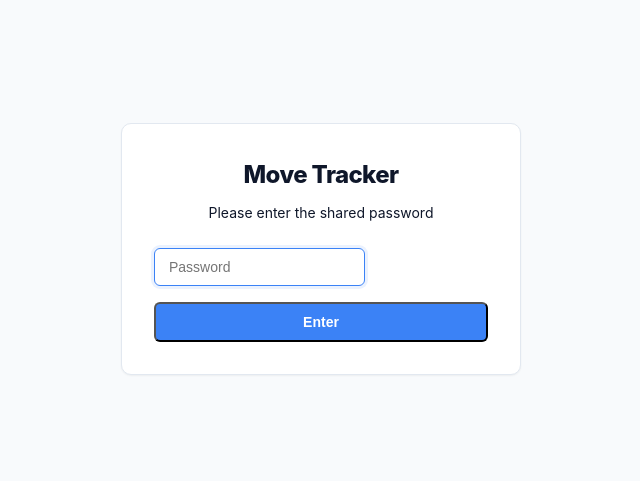
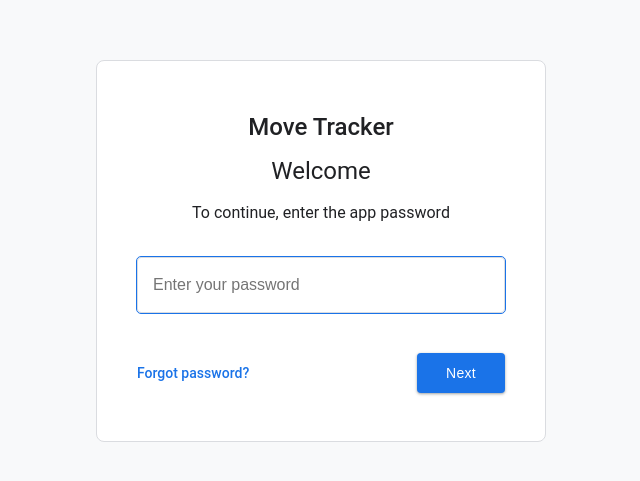
Before and after one commit to amorland/move-tracker, a Next.js app: page /login in a window 1280 px wide. Shown: the part 141-622 px from the top of the page, without its empty margins (319-959 px from the left). Built offline with nearby package versions, Linux system fonts and the light colour scheme.

Commit message:
UI Update: Implemented Google-style Material Design and Icons

```diff
--- a/src/app/globals.css
+++ b/src/app/globals.css
@@ -1,17 +1,22 @@
 :root {
-  --background: #f8fafc;
-  --foreground: #0f172a;
-  --sidebar-bg: #ffffff;
+  --background: #f8f9fa;
+  --foreground: #202124;
+  --sidebar-bg: #f8f9fa;
   --card-bg: #ffffff;
-  --primary: #3b82f6;
-  --primary-hover: #2563eb;
-  --secondary: #64748b;
-  --border: #e2e8f0;
-  --sidebar-width: 260px;
-  --radius-sm: 6px;
-  --radius-md: 10px;
-  --shadow-sm: 0 1px 2px 0 rgb(0 0 0 / 0.05);
-  --shadow-md: 0 4px 6px -1px rgb(0 0 0 / 0.1), 0 2px 4px -2px rgb(0 0 0 / 0.1);
+  --google-blue: #1a73e8;
+  --google-blue-hover: #185abc;
+  --google-blue-light: #e8f0fe;
+  --google-red: #d93025;
+  --google-green: #1e8e3e;
+  --google-yellow: #f9ab00;
+  --secondary: #5f6368;
+  --border: #dadce0;
+  --sidebar-width: 256px;
+  --radius-pill: 24px;
+  --radius-lg: 16px;
+  --radius-md: 8px;
+  --font-family: 'Google Sans', Roboto, Arial, sans-serif;
+  --shadow-google: 0 1px 2px 0 rgba(60,64,67,.3), 0 1px 3px 1px rgba(60,64,67,.15);
 }
 
 * {
@@ -21,10 +26,10 @@
 }
 
 body {
-  font-family: 'Inter', -apple-system, BlinkMacSystemFont, "Segoe UI", Roboto, sans-serif;
+  font-family: var(--font-family);
   color: var(--foreground);
   background-color: var(--background);
-  line-height: 1.6;
+  line-height: 1.5;
   -webkit-font-smoothing: antialiased;
 }
 
@@ -33,162 +38,176 @@ body {
   min-height: 100vh;
 }
 
+/* Header Styling */
+.header {
+  height: 64px;
+  background: white;
+  border-bottom: 1px solid var(--border);
+  display: flex;
+  align-items: center;
+  padding: 0 16px;
+  position: sticky;
+  top: 0;
+  z-index: 100;
+}
+
+.header-title {
+  font-size: 22px;
+  color: #5f6368;
+  margin-left: 12px;
+  font-weight: 400;
+}
+
 /* Sidebar Styling */
 .sidebar {
   width: var(--sidebar-width);
   background-color: var(--sidebar-bg);
-  border-right: 1px solid var(--border);
-  padding: 32px 16px;
+  padding: 8px;
   display: flex;
   flex-direction: column;
   position: sticky;
-  top: 0;
-  height: 100vh;
-}
-
-.sidebar-header {
-  font-size: 18px;
-  font-weight: 700;
-  color: var(--foreground);
-  margin-bottom: 32px;
-  padding: 0 12px;
-  display: flex;
-  align-items: center;
-  gap: 10px;
+  top: 64px;
+  height: calc(100vh - 64px);
 }
 
 .nav-item {
   display: flex;
   align-items: center;
-  gap: 12px;
-  padding: 10px 12px;
-  border-radius: var(--radius-sm);
+  gap: 20px;
+  padding: 0 24px;
+  height: 48px;
+  border-radius: 0 var(--radius-pill) var(--radius-pill) 0;
   font-size: 14px;
   font-weight: 500;
-  color: var(--secondary);
-  transition: all 0.2s ease;
-  margin-bottom: 4px;
+  color: #3c4043;
+  transition: background-color 0.2s;
+  margin-right: 8px;
+  cursor: pointer;
+  border: none;
+  background: none;
+  width: calc(100% - 8px);
+  text-align: left;
 }
 
 .nav-item:hover {
-  background-color: #f1f5f9;
-  color: var(--foreground);
+  background-color: #f1f3f4;
 }
 
 .nav-item.active {
-  background-color: #eff6ff;
-  color: var(--primary);
+  background-color: var(--google-blue-light);
+  color: var(--google-blue);
+}
+
+.nav-item .material-symbols-outlined {
+  font-size: 20px;
 }
 
 /* Main Content Styling */
 .main-content {
   flex: 1;
-  padding: 48px 64px;
-  max-width: 1100px;
-  margin: 0 auto;
+  padding: 24px 32px;
+  max-width: 1280px;
   width: 100%;
-}
-
-@media (max-width: 1024px) {
-  .main-content {
-    padding: 32px 24px;
-  }
-}
-
-@media (max-width: 768px) {
-  .app-container {
-    flex-direction: column;
-  }
-  .sidebar {
-    width: 100%;
-    height: auto;
-    position: relative;
-    padding: 16px;
-  }
-  .main-content {
-    padding: 24px 16px;
-  }
 }
 
 /* Typography */
 h1 {
-  font-size: 32px;
-  font-weight: 800;
-  margin-bottom: 32px;
-  letter-spacing: -0.025em;
+  font-size: 28px;
+  font-weight: 400;
+  margin-bottom: 24px;
   color: var(--foreground);
 }
 
 h2 {
-  font-size: 20px;
-  font-weight: 700;
-  margin-top: 40px;
-  margin-bottom: 20px;
-  color: var(--foreground);
+  font-size: 18px;
+  font-weight: 500;
+  margin-top: 32px;
+  margin-bottom: 16px;
+  color: #3c4043;
 }
 
-/* Flat Cards */
+/* Google Cards */
 .card {
   background: var(--card-bg);
   border: 1px solid var(--border);
   border-radius: var(--radius-md);
-  padding: 24px;
-  margin-bottom: 20px;
-  box-shadow: var(--shadow-sm);
-  transition: transform 0.2s ease, box-shadow 0.2s ease;
+  padding: 20px;
+  margin-bottom: 16px;
 }
 
-.card:hover {
-  box-shadow: var(--shadow-md);
+.card-title {
+  font-size: 16px;
+  font-weight: 500;
+  color: #3c4043;
+  margin-bottom: 16px;
+  display: flex;
+  align-items: center;
+  gap: 8px;
 }
 
-/* Badges */
+/* Badges (Pills) */
 .badge {
   display: inline-flex;
   align-items: center;
-  padding: 2px 10px;
-  border-radius: 9999px;
+  padding: 4px 12px;
+  border-radius: 16px;
   font-size: 12px;
-  font-weight: 600;
-  text-transform: uppercase;
-  letter-spacing: 0.025em;
+  font-weight: 500;
+  border: 1px solid var(--border);
 }
 
-.badge-gray { background-color: #f1f5f9; color: #475569; }
-.badge-blue { background-color: #dbeafe; color: #1e40af; }
-.badge-green { background-color: #dcfce7; color: #166534; }
+.badge-blue { background-color: var(--google-blue-light); color: var(--google-blue); border-color: transparent; }
+.badge-green { background-color: #e6f4ea; color: var(--google-green); border-color: transparent; }
+.badge-gray { background-color: #f1f3f4; color: #5f6368; border-color: transparent; }
 
-/* Buttons */
+/* Google Buttons */
 .btn {
   display: inline-flex;
   align-items: center;
   justify-content: center;
-  padding: 8px 16px;
-  border-radius: var(--radius-sm);
+  padding: 0 24px;
+  height: 36px;
+  border-radius: 4px;
   font-size: 14px;
-  font-weight: 600;
-  transition: all 0.2s ease;
+  font-weight: 500;
+  letter-spacing: .25px;
+  transition: box-shadow 0.2s, background-color 0.2s;
   cursor: pointer;
+  border: none;
 }
 
 .btn-primary {
-  background-color: var(--primary);
+  background-color: var(--google-blue);
   color: white;
+  box-shadow: 0 1px 2px 0 rgba(60,64,67,.3), 0 1px 3px 1px rgba(60,64,67,.15);
 }
 
 .btn-primary:hover {
-  background-color: var(--primary-hover);
+  background-color: var(--google-blue-hover);
+  box-shadow: 0 1px 3px 0 rgba(60,64,67,.3), 0 4px 8px 3px rgba(60,64,67,.15);
 }
 
-.btn-secondary {
+.btn-outline {
   background-color: white;
-  color: var(--secondary);
+  color: var(--google-blue);
   border: 1px solid var(--border);
 }
 
-.btn-secondary:hover {
-  background-color: #f8fafc;
-  border-color: #cbd5e1;
+.btn-outline:hover {
+  background-color: var(--google-blue-light);
+}
+
+/* Forms */
+input, select, textarea {
+  border: 1px solid var(--border);
+  border-radius: 4px;
+  padding: 8px 12px;
+  font-size: 14px;
+}
+
+input:focus {
+  border-color: var(--google-blue);
+  outline: 1px solid var(--google-blue);
 }
 
 /* Utilities */
@@ -196,25 +215,20 @@ h2 {
 .items-center { align-items: center; }
 .justify-between { justify-content: space-between; }
 .gap-2 { gap: 8px; }
-.gap-3 { gap: 12px; }
 .gap-4 { gap: 16px; }
 .mt-4 { margin-top: 16px; }
 .mb-4 { margin-bottom: 16px; }
-.text-sm { font-size: 14px; }
-.text-gray { color: var(--secondary); }
 
-/* Forms */
-input, select, textarea {
-  background-color: #ffffff;
-  border: 1px solid var(--border);
-  border-radius: var(--radius-sm);
-  padding: 10px 14px;
-  font-size: 14px;
-  transition: border-color 0.2s ease, box-shadow 0.2s ease;
+/* Progress Bar (Material Style) */
+.progress-container {
+  height: 4px;
+  background: #e8eaed;
+  border-radius: 2px;
+  overflow: hidden;
 }
 
-input:focus {
-  border-color: var(--primary);
-  box-shadow: 0 0 0 3px rgba(59, 130, 246, 0.1);
-  outline: none;
+.progress-bar {
+  height: 100%;
+  background: var(--google-blue);
+  transition: width 0.3s ease;
 }
--- a/src/app/layout.tsx
+++ b/src/app/layout.tsx
@@ -3,7 +3,7 @@
 import "./globals.css";
 import Link from "next/link";
 import { usePathname, useRouter } from "next/navigation";
-import { LayoutDashboard, CheckSquare, Calendar, FileText, Settings as SettingsIcon, LogOut } from "lucide-react";
+import Head from "next/head";
 
 export default function RootLayout({
   children,
@@ -23,6 +23,9 @@ export default function RootLayout({
   if (isLoginPage) {
     return (
       <html lang="en">
+        <head>
+          <link rel="stylesheet" href="https://fonts.googleapis.com/css2?family=Material+Symbols+Outlined:opsz,wght,FILL,GRAD@20..48,100..700,0..1,-50..200" />
+        </head>
         <body>{children}</body>
       </html>
     );
@@ -30,35 +33,39 @@ export default function RootLayout({
 
   return (
     <html lang="en">
+      <head>
+        <link rel="stylesheet" href="https://fonts.googleapis.com/css2?family=Material+Symbols+Outlined:opsz,wght,FILL,GRAD@20..48,100..700,0..1,-50..200" />
+      </head>
       <body>
+        <header className="header">
+          <span className="material-symbols-outlined" style={{ fontSize: '24px', color: '#5f6368', cursor: 'pointer' }}>menu</span>
+          <span className="header-title">Move Tracker</span>
+        </header>
         <div className="app-container">
           <aside className="sidebar">
-            <div className="sidebar-header">
-              🏠 Andrew's Move
-            </div>
             <Link href="/" className={`nav-item ${pathname === '/' ? 'active' : ''}`}>
-              <LayoutDashboard size={18} />
+              <span className="material-symbols-outlined">dashboard</span>
               Dashboard
             </Link>
             <Link href="/tasks" className={`nav-item ${pathname === '/tasks' ? 'active' : ''}`}>
-              <CheckSquare size={18} />
-              All Tasks
+              <span className="material-symbols-outlined">task_alt</span>
+              Tasks
             </Link>
             <Link href="/timeline" className={`nav-item ${pathname === '/timeline' ? 'active' : ''}`}>
-              <Calendar size={18} />
+              <span className="material-symbols-outlined">calendar_today</span>
               Timeline
             </Link>
             <Link href="/documents" className={`nav-item ${pathname === '/documents' ? 'active' : ''}`}>
-              <FileText size={18} />
+              <span className="material-symbols-outlined">description</span>
               Documents
             </Link>
             <Link href="/settings" className={`nav-item ${pathname === '/settings' ? 'active' : ''}`}>
-              <SettingsIcon size={18} />
+              <span className="material-symbols-outlined">settings</span>
               Settings
             </Link>
             <div style={{ flex: 1 }}></div>
-            <button onClick={handleLogout} className="nav-item" style={{ width: '100%', border: 'none', background: 'none', textAlign: 'left', cursor: 'pointer' }}>
-              <LogOut size={18} />
+            <button onClick={handleLogout} className="nav-item">
+              <span className="material-symbols-outlined">logout</span>
               Log out
             </button>
           </aside>
--- a/src/app/login/page.tsx
+++ b/src/app/login/page.tsx
@@ -30,28 +30,53 @@ export default function LoginPage() {
   };
 
   return (
-    <div style={{ display: 'flex', alignItems: 'center', justifyContent: 'center', minHeight: '100vh', backgroundColor: 'var(--gray-50)' }}>
-      <form onSubmit={handleLogin} className="card" style={{ width: '100%', maxWidth: '400px', padding: '32px' }}>
-        <h1 style={{ fontSize: '24px', textAlign: 'center', marginBottom: '8px' }}>Move Tracker</h1>
-        <p style={{ textAlign: 'center', color: 'var(--gray-600)', marginBottom: '24px', fontSize: '14px' }}>Please enter the shared password</p>
+    <div style={{ display: 'flex', alignItems: 'center', justifyContent: 'center', minHeight: '100vh', backgroundColor: '#f8f9fa' }}>
+      <div className="card" style={{ width: '100%', maxWidth: '450px', padding: '48px 40px', borderRadius: '8px', border: '1px solid #dadce0' }}>
+        <div style={{ textAlign: 'center', marginBottom: '32px' }}>
+          <div style={{ fontSize: '24px', fontWeight: 500, color: '#202124', marginBottom: '8px' }}>Move Tracker</div>
+          <div style={{ fontSize: '24px', fontWeight: 400, color: '#202124', marginBottom: '12px' }}>Welcome</div>
+          <p style={{ fontSize: '16px', color: '#202124' }}>To continue, enter the app password</p>
+        </div>
 
+        <form onSubmit={handleLogin}>
           <div className="mb-4">
             <input
               type="password"
-            placeholder="Password"
+              placeholder="Enter your password"
               value={password}
               onChange={e => setPassword(e.target.value)}
               required
               autoFocus
+              style={{
+                width: '100%',
+                height: '56px',
+                fontSize: '16px',
+                border: error ? '1px solid #d93025' : '1px solid #dadce0',
+                padding: '13px 15px'
+              }}
             />
           </div>
 
-        {error && <p style={{ color: '#d44', fontSize: '13px', marginBottom: '16px', textAlign: 'center' }}>{error}</p>}
+          {error && (
+            <div style={{ display: 'flex', alignItems: 'center', gap: '8px', color: '#d93025', fontSize: '12px', marginBottom: '16px' }}>
+              <span className="material-symbols-outlined" style={{ fontSize: '16px' }}>error</span>
+              {error}
+            </div>
+          )}
 
-        <button type="submit" className="btn btn-primary" style={{ width: '100%', padding: '10px' }} disabled={loading}>
-          {loading ? 'Authenticating...' : 'Enter'}
+          <div style={{ display: 'flex', justifyContent: 'space-between', alignItems: 'center', marginTop: '40px' }}>
+            <span style={{ fontSize: '14px', color: '#1a73e8', fontWeight: 500, cursor: 'pointer' }}>Forgot password?</span>
+            <button
+              type="submit"
+              className="btn btn-primary"
+              style={{ height: '40px', minWidth: '88px', borderRadius: '4px' }}
+              disabled={loading}
+            >
+              {loading ? 'Processing...' : 'Next'}
             </button>
+          </div>
         </form>
+      </div>
     </div>
   );
 }
--- a/src/app/page.tsx
+++ b/src/app/page.tsx
@@ -3,7 +3,6 @@
 import { useEffect, useState } from 'react';
 import { MoveSettings, Category, Task } from '@/lib/types';
 import { format, differenceInDays, parseISO } from 'date-fns';
-import { MapPin, Calendar as CalendarIcon, CheckCircle2, Clock, Star } from 'lucide-react';
 import Link from 'next/link';
 
 export default function Dashboard() {
@@ -22,7 +21,7 @@ export default function Dashboard() {
     });
   }, []);
 
-  if (loading || !settings) return <div className="text-gray">Loading dashboard...</div>;
+  if (loading || !settings) return <div style={{ color: '#5f6368' }}>Loading Dashboard...</div>;
 
   const completedTasks = data.tasks.filter(t => t.status === 'Complete').length;
   const totalTasks = data.tasks.length;
@@ -36,17 +35,15 @@ export default function Dashboard() {
       <h1>Dashboard</h1>
 
       <div className="flex gap-4 mb-4" style={{ flexWrap: 'wrap' }}>
-        <div className="card flex-1" style={{ minWidth: '300px' }}>
-          <div className="flex items-center gap-2 text-gray mb-3">
-            <MapPin size={18} />
-            <span style={{ fontSize: '13px', fontWeight: 600, textTransform: 'uppercase' }}>Route Details</span>
+        <div className="card" style={{ flex: '1 1 300px' }}>
+          <div className="card-title">
+            <span className="material-symbols-outlined" style={{ color: '#1a73e8' }}>location_on</span>
+            Move Window
           </div>
-          <div className="flex items-center gap-3">
-            <span style={{ fontSize: '18px', fontWeight: 700 }}>Clearwater</span>
-            <div style={{ height: '2px', flex: 1, backgroundColor: 'var(--border)', position: 'relative' }}>
-              <div style={{ position: 'absolute', top: '-7px', right: '0' }}>✈️</div>
-            </div>
-            <span style={{ fontSize: '18px', fontWeight: 700 }}>Cold Spring</span>
+          <div className="flex items-center gap-2" style={{ fontSize: '18px', fontWeight: 500, color: '#3c4043' }}>
+            Clearwater
+            <span className="material-symbols-outlined" style={{ color: '#5f6368' }}>arrow_forward</span>
+            Cold Spring
           </div>
           <div className="mt-4">
             {settings.confirmedMoveDate ? (
@@ -57,57 +54,52 @@ export default function Dashboard() {
           </div>
         </div>
 
-        <div className="card flex-1" style={{ minWidth: '300px' }}>
-          <div className="flex items-center gap-2 text-gray mb-3">
-            <Clock size={18} />
-            <span style={{ fontSize: '13px', fontWeight: 600, textTransform: 'uppercase' }}>Timeline</span>
+        <div className="card" style={{ flex: '1 1 300px' }}>
+          <div className="card-title">
+            <span className="material-symbols-outlined" style={{ color: '#d93025' }}>schedule</span>
+            Countdown
           </div>
-          <div style={{ fontSize: '28px', fontWeight: 800, color: 'var(--primary)' }}>
-            {daysToMove > 0 ? `${daysToMove} Days Left` : daysToMove === 0 ? "It's Move Day!" : 'Welcome Home!'}
+          <div style={{ fontSize: '28px', fontWeight: 500, color: '#202124' }}>
+            {daysToMove > 0 ? `${daysToMove} Days` : daysToMove === 0 ? "Move Day" : 'Completed'}
           </div>
-          <p className="text-sm text-gray mt-1">Based on {settings.confirmedMoveDate ? 'confirmed' : 'earliest'} move date</p>
+          <div style={{ color: '#5f6368', fontSize: '14px', marginTop: '4px' }}>
+            Until {settings.confirmedMoveDate ? 'confirmed' : 'estimated'} date
+          </div>
         </div>
       </div>
 
       <div className="card">
-        <div className="flex items-center justify-between mb-4">
-          <div className="flex items-center gap-2">
-            <CheckCircle2 size={20} className="text-primary" />
-            <span style={{ fontWeight: 700, fontSize: '16px' }}>Move Progress</span>
-          </div>
-          <span style={{ fontWeight: 800, color: 'var(--primary)' }}>{progress}%</span>
+        <div className="card-title">
+          <span className="material-symbols-outlined" style={{ color: '#1e8e3e' }}>assignment_turned_in</span>
+          Move Progress
         </div>
-        <div style={{ background: '#f1f5f9', height: '10px', borderRadius: '5px', overflow: 'hidden' }}>
-          <div style={{
-            background: 'linear-gradient(90deg, #3b82f6 0%, #60a5fa 100%)',
-            height: '100%',
-            width: `${progress}%`,
-            transition: 'width 1s cubic-bezier(0.4, 0, 0.2, 1)',
-            borderRadius: '5px'
-          }}></div>
+        <div className="flex justify-between items-center mb-2">
+          <span style={{ fontSize: '14px', color: '#5f6368' }}>{completedTasks} of {totalTasks} tasks completed</span>
+          <span style={{ fontSize: '14px', fontWeight: 500, color: '#1e8e3e' }}>{progress}%</span>
         </div>
-        <div className="flex justify-between mt-3 text-sm font-medium">
-          <span className="text-gray">{completedTasks} tasks finished</span>
-          <span className="text-gray">{totalTasks - completedTasks} remaining</span>
+        <div className="progress-container">
+          <div className="progress-bar" style={{ width: `${progress}%`, backgroundColor: '#1e8e3e' }}></div>
         </div>
       </div>
 
-      <div className="flex items-center justify-between mt-10 mb-6">
-        <h2 style={{ margin: 0 }}>Priority Next Steps</h2>
-        <Link href="/tasks" className="btn btn-secondary gap-2" style={{ fontSize: '12px' }}>
-          View All <Star size={14} />
-        </Link>
+      <div className="flex items-center justify-between mt-8 mb-4">
+        <h2 style={{ margin: 0 }}>Upcoming Tasks</h2>
+        <Link href="/tasks" style={{ color: '#1a73e8', fontSize: '14px', fontWeight: 500, textDecoration: 'none' }}>View all</Link>
       </div>
 
-      <div className="flex flex-col gap-3">
-        {data.tasks.filter(t => t.status !== 'Complete').slice(0, 4).map(task => (
-          <div key={task.id} className="card" style={{ padding: '16px 20px', margin: 0 }}>
-            <div className="flex items-center justify-between">
-              <div className="flex items-center gap-4">
-                <div style={{ width: '12px', height: '12px', borderRadius: '50%', backgroundColor: '#cbd5e1' }}></div>
-                <span style={{ fontWeight: 600 }}>{task.title}</span>
-              </div>
-              <div className="badge badge-gray" style={{ fontSize: '10px' }}>{data.categories.find(c => c.id === task.categoryId)?.name}</div>
+      <div style={{ background: 'white', borderRadius: '8px', border: '1px solid #dadce0', overflow: 'hidden' }}>
+        {data.tasks.filter(t => t.status !== 'Complete').slice(0, 5).map((task, idx) => (
+          <div key={task.id} style={{
+            padding: '12px 16px',
+            borderBottom: idx === 4 ? 'none' : '1px solid #f1f3f4',
+            display: 'flex',
+            alignItems: 'center',
+            gap: '16px'
+          }}>
+            <span className="material-symbols-outlined" style={{ color: '#5f6368', fontSize: '20px' }}>radio_button_unchecked</span>
+            <div style={{ flex: 1 }}>
+              <div style={{ fontSize: '14px', fontWeight: 500 }}>{task.title}</div>
+              <div style={{ fontSize: '12px', color: '#5f6368' }}>{data.categories.find(c => c.id === task.categoryId)?.name}</div>
             </div>
           </div>
         ))}
```
Also changed, not shown: src/app/documents/page.tsx (+45 -41 lines), src/app/settings/page.tsx (+38 -23 lines), src/app/tasks/page.tsx (+51 -46 lines), src/app/timeline/page.tsx (+51 -35 lines). Lines whose indentation alone changed are shown as unchanged.
